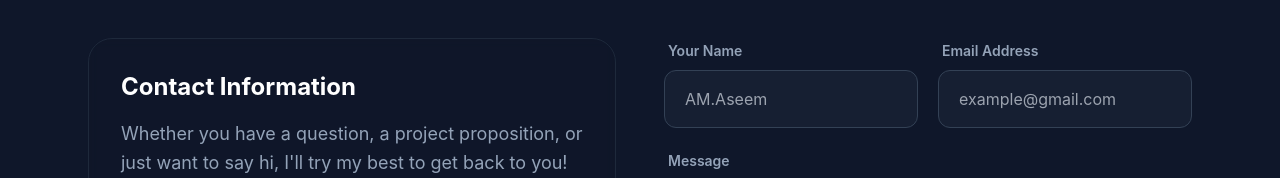
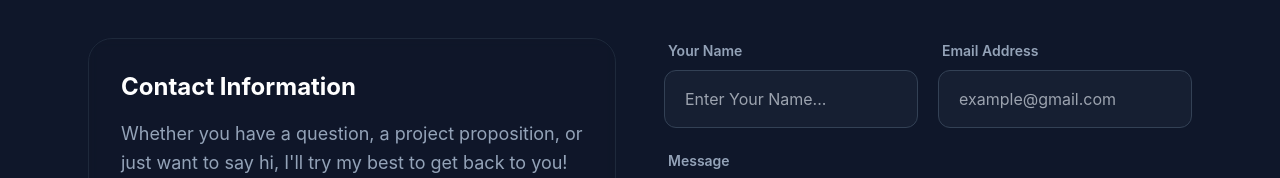
Before and after one commit to Aasik2002/Asni-Portfolio, a React (Vite) app: page / in a window 1280 px wide. Shown: the part 5029-5207 px from the top of the page. Built offline with nearby package versions, Linux system fonts and the light colour scheme; a web font is replaced by a local one.

Commit message:
re change

```diff
--- a/src/components/ContactFooter.tsx
+++ b/src/components/ContactFooter.tsx
@@ -117,7 +117,7 @@ const ContactFooter = () => {
                     value={formData.name}
                     onChange={e => setFormData({...formData, name: e.target.value})}
                     className="w-full bg-slate-800/50 border border-slate-700 rounded-xl px-5 py-4 text-white focus:outline-none focus:ring-2 focus:ring-[#38bdf8]/50 focus:border-[#38bdf8] transition-all"
-                    placeholder="AM.Aseem"
+                    placeholder="Enter Your Name..."
                   />
                 </div>
                 <div className="space-y-2">
```
